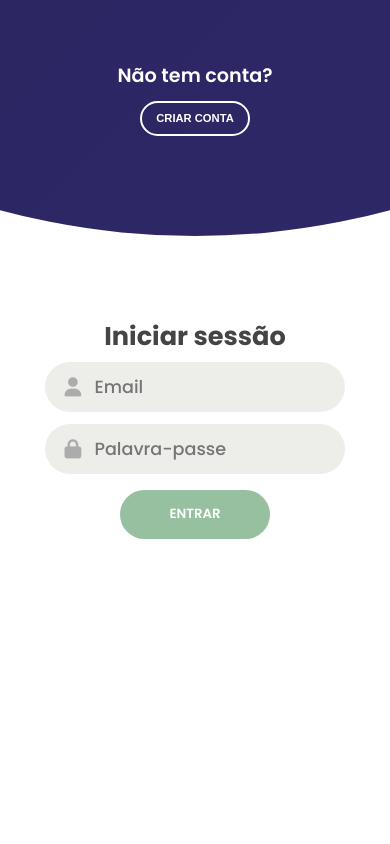
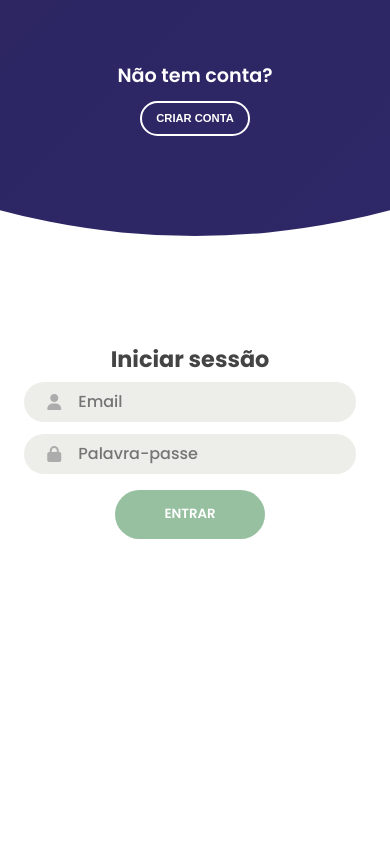
Before and after one commit to Joanaigs/ltw_2021-2022, a PHP site: page /login_register.php in a window 390 px wide. Run offline with PHP 8.4, Linux system fonts and the light colour scheme; data comes from the database, SQL or seed files in the repository; both versions use the stored data as it was after the commit; some libraries are stand-ins or nearby versions.

Commit message:
final css for login/register page

```diff
--- a/css/login.css
+++ b/css/login_register.css
@@ -65,7 +65,7 @@ form{
 }
 
 .input-field{
-    max-width: 300px;
+    max-width: 380px;
     width: 100%;
     height: 50px;
     background-color: var(--section-background-color);
@@ -162,6 +162,7 @@ select.form-control option{
 
 form.sign-in-form{
     z-index: 2;
+    width: 380px;
 }
 
 form.sign-up-form {
@@ -277,13 +278,28 @@ form.sign-up-form {
     opacity: 1;
 }
 
+
 @media (max-width: 870px) {
     .title{
-        font-size: 1.6rem;
+        font-size: 1.4rem;
     }
 
     form .p{
         text-align: center;
+    }
+
+    .input-field{
+        max-width: 380px;
+        height: 40px;
+    }
+
+    .input-field i{
+        line-height: 40px;
+        font-size: 1rem;
+    }
+
+    .input-field input{
+        font-size: 1rem;
     }
 
     .container {
@@ -299,7 +315,7 @@ form.sign-up-form {
 
     .signup{
         width: 100%;
-        top: 95%;
+        top: 65%;
         transform: translate(-50%, -100%);
         transition: 1s 0.8s ease-in-out;
     }
@@ -367,7 +383,7 @@ form.sign-up-form {
 
     .container.sign-up-mode:before {
         transform: translate(-50%, 100%);
-        bottom: 32%;
+        bottom: 25%;
         right: initial;
     }
 
@@ -376,12 +392,10 @@ form.sign-up-form {
         transform: translateY(-300px);
     }
 
-    .container.sign-up-mode .right-panel .image,
     .container.sign-up-mode .right-panel .content {
-        transform: translateY(0px);
+        transform: translate(-100px, -20px);
     }
 
-    .right-panel .image,
     .right-panel .content {
         transform: translateY(300px);
     }
@@ -414,7 +428,11 @@ form.sign-up-form {
     }
 
     .container.sign-up-mode:before {
-        bottom: 18%;
+        bottom: 28%;
         left: 50%;
     }
+
+    .container.sign-up-mode .right-panel .content {
+        transform: translateY(-20px);
+    }
 }
--- a/database/user.class.php
+++ b/database/user.class.php
@@ -22,12 +22,20 @@
             $this->country = $country;
         }
 
-        function save($db){
-            $stmt = $db->prepare('
+        function save($db, string $password, string $confirm_password)
+        {
+            if ($password === $confirm_password) {
+                $stmt = $db->prepare('
+        UPDATE User SET username = ?, email = ?, phoneNumber = ?, address = ?, password = ?
+        WHERE id = ?');
+                $stmt->execute(array($this->username, $this->email, $this->phoneNumber, $this->address, $this->id, md5($password)));
+            }
+            else {
+                $stmt = $db->prepare('
         UPDATE User SET username = ?, email = ?, phoneNumber = ?, address = ?
         WHERE id = ?');
-
-            $stmt->execute(array($this->username, $this->email, $this->phoneNumber, $this->address, $this->id));
+                $stmt->execute(array($this->username, $this->email, $this->phoneNumber, $this->address, $this->id));
+            }
         }
 
         static function addNewUser(bool &$success, PDO $db, string $username, string $email, string $password, string $phoneNumber, string $address, string $city, string $country){
--- a/edit_profile.php
+++ b/edit_profile.php
@@ -12,16 +12,16 @@
 
     $db = getDatabaseConnection();
 
-    $user = User::getUser($db, 1); //$user = User::getUser($db, $_SESSION['id']);
+    $user = User::getUser($db, $_SESSION['id']);
 
     editProfileForm($user);
 
     if ($user) {
         $user->username = $_POST['username'];
         $user->email = $_POST['email'];
+        $user->address = $_POST['address'];
         $user->phoneNumber = $_POST['phoneNumber'];
-        $user->address = $_POST['address'];
-        $user->save($db);
+        $user->save($db, $_POST['password'], $_POST['confirm_password']);
     }
 
     header('Location: profile.php');
--- a/login_register.php
+++ b/login_register.php
@@ -22,7 +22,7 @@
         $password = $_POST['password'];
         $password_confirm = $_POST['password_confirm'];
 
-        if ($username != "" && $password != "" && $password_confirm != "" && $address != ""){
+        if ($username !== "" && $password !== "" && $password_confirm !== "" && $address !== ""){
             if ($password === $password_confirm){
                 if ( strlen($password) >= 5 && strpbrk($password, "123456789") != false && strpbrk($password, "abcdefghijklmnopqrstuvwyxz") != false){
                     if(User::getUserWithEmail($db, $username, $email))
@@ -47,13 +47,14 @@
         $email = $_POST['email'];
         $password = $_POST['password'];
 
-        if ($email != "" && $password != ""){
+        if ($email !== "" && $password !== ""){
             $user = User::getUserWithPassword($db, $email, $password);
             if($user == null)
                 $error_msg = 'Não existe nenhuma conta com este email associado.';
             else{
                 $_SESSION['id'] = $user->id;
                 $_SESSION['username'] = $user->username;
+                echo('entrou');
                 /*header('Location: ' . "main_page.php");
                 exit();*/
             }
--- a/profile.php
+++ b/profile.php
@@ -13,7 +13,7 @@
 
     $db = getDatabaseConnection();
 
-    $user = User::getUser($db, 1); //$_SESSION['id']
+    $user = User::getUser($db, $_SESSION['id']);
 
     drawHeader();
     drawProfile($user);
--- a/templates/common.tpl.php
+++ b/templates/common.tpl.php
@@ -56,7 +56,7 @@
     <link rel="stylesheet" href="https://cdnjs.cloudflare.com/ajax/libs/font-awesome/6.1.1/css/all.min.css"
           integrity="sha512-KfkfwYDsLkIlwQp6LFnl8zNdLGxu9YAA1QvwINks4PhcElQSvqcyVLLD9aMhXd13uQjoXtEKNosOWaZqXgel0g==" crossorigin="anonymous" referrerpolicy="no-referrer" />
         <title>Sign in/Sign up Form</title>
-        <link rel="stylesheet" href="../css/login.css"/>
+        <link rel="stylesheet" href="../css/login_register.css"/>
     </head>
     <body>
         <div class="container">
```
Also changed, not shown: templates/user.tpl.php (+13 -8 lines), example.db.
